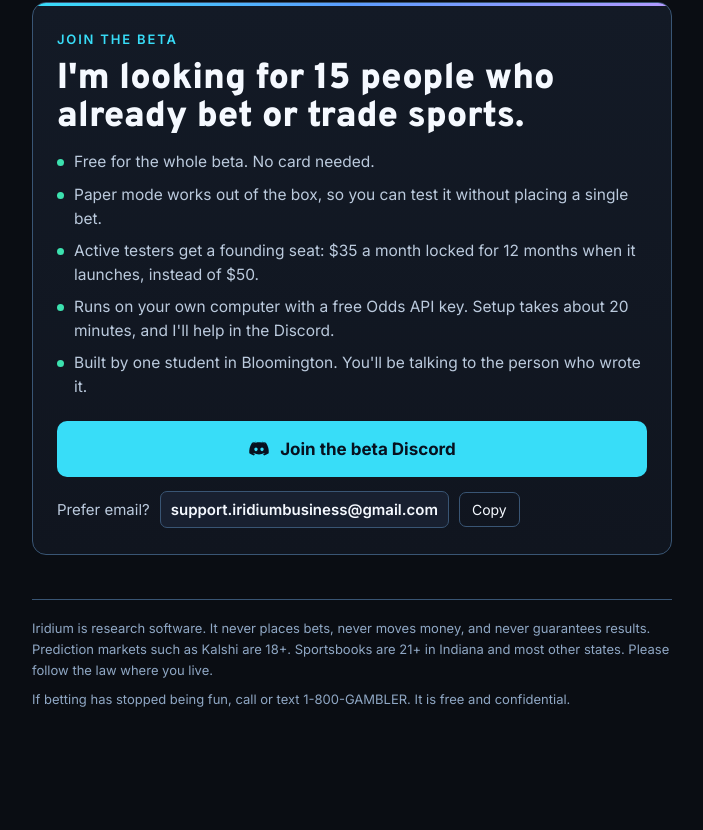
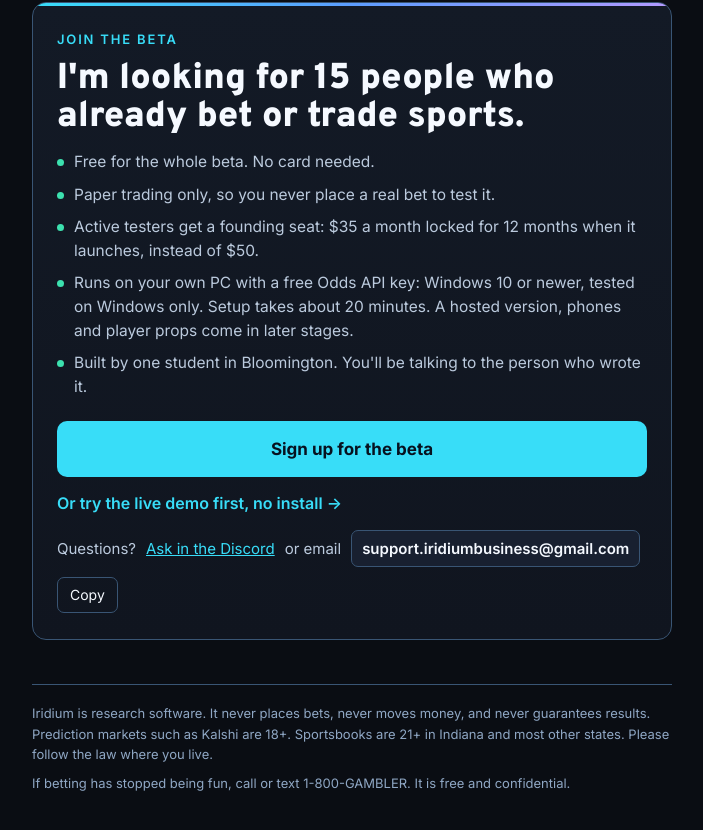
Before and after one commit to aidansherlock/iridium, a plain HTML site: page beta/index.html in a window 1280 px wide. Shown: the part 1536-2366 px from the top of the page, without its empty margins (288-991 px from the left). Before the commit the page ends 2301 px from the top, so only its background shows below. Drawn offline with Linux system fonts and the light colour scheme.

Commit message:
Point /beta at the sign-up form and live demo; match beta wording
Co-Authored-By: Claude Opus 5.5 <noreply@anthropic.com>
Claude-Session: https://claude.ai/code/session_01Bea8TrZpKVhRvbo7jvtznF

```diff
--- a/beta/index.html
+++ b/beta/index.html
@@ -63,6 +63,8 @@ p strong{color:var(--t1);font-weight:600}
 .btn:focus-visible,.copy:focus-visible,a:focus-visible{outline:2px solid var(--acc2);outline-offset:3px}
 .btn svg{width:22px;height:22px;flex:none}
 .cta{display:flex;flex-direction:column;gap:14px}
+.demo{color:var(--acc);font-weight:600;text-decoration:none;font-size:16px}.demo:hover{text-decoration:underline}
+.mail a{color:var(--acc)}
 .mail{display:flex;flex-wrap:wrap;align-items:center;gap:10px;color:var(--t2);font-size:15px}
 .mail code{font-family:var(--f-body);color:var(--t1);font-weight:600;user-select:all;word-break:break-all;background:var(--panel2);padding:6px 10px;border-radius:7px;border:1px solid var(--line)}
 .copy{border:1px solid var(--line);background:transparent;color:var(--t1);border-radius:7px;padding:6px 12px;font:inherit;font-size:14px;cursor:pointer}
@@ -107,17 +109,15 @@ p strong{color:var(--t1);font-weight:600}
     <p class="big">I'm looking for 15 people who already bet or trade sports.</p>
     <ul class="perks">
       <li>Free for the whole beta. No card needed.</li>
-      <li>Paper mode works out of the box, so you can test it without placing a single bet.</li>
+      <li>Paper trading only, so you never place a real bet to test it.</li>
       <li>Active testers get a founding seat: $35 a month locked for 12 months when it launches, instead of $50.</li>
-      <li>Runs on your own computer with a free Odds API key. Setup takes about 20 minutes, and I'll help in the Discord.</li>
+      <li>Runs on your own PC with a free Odds API key: Windows 10 or newer, tested on Windows only. Setup takes about 20 minutes. A hosted version, phones and player props come in later stages.</li>
       <li>Built by one student in Bloomington. You'll be talking to the person who wrote it.</li>
     </ul>
     <div class="cta">
-      <a class="btn" href="https://discord.gg/vU9kkAEnsh" target="_blank" rel="noopener">
-        <svg viewBox="0 0 24 24" aria-hidden="true" fill="currentColor"><path d="M19.6 5.3A17 17 0 0 0 15.5 4l-.2.4a15 15 0 0 1 3.7 1.8A13.6 13.6 0 0 0 12 4.6c-2.4 0-4.8.6-7 1.6a15 15 0 0 1 3.7-1.8L8.5 4a17 17 0 0 0-4.1 1.3C1.8 9.2 1.1 13 1.4 16.7A17 17 0 0 0 6.5 19l1.1-1.5c-.6-.2-1.2-.5-1.8-.9l.4-.3a12.2 12.2 0 0 0 11.6 0l.4.3c-.6.4-1.2.7-1.8.9l1.1 1.5a17 17 0 0 0 5.1-2.3c.4-4.3-.7-8-3-11.4ZM8.7 14.4c-1 0-1.8-.9-1.8-2s.8-2 1.8-2 1.8.9 1.8 2-.8 2-1.8 2Zm6.6 0c-1 0-1.8-.9-1.8-2s.8-2 1.8-2 1.8.9 1.8 2-.8 2-1.8 2Z"/></svg>
-        Join the beta Discord
-      </a>
-      <div class="mail">Prefer email? <code id="em">support.iridiumbusiness@gmail.com</code><button class="copy" id="cp" type="button">Copy</button></div>
+      <a class="btn" href="../#beta">Sign up for the beta</a>
+      <a class="demo" href="../demo/">Or try the live demo first, no install &rarr;</a>
+      <div class="mail">Questions? <a href="https://discord.gg/vU9kkAEnsh" target="_blank" rel="noopener">Ask in the Discord</a> or email <code id="em">support.iridiumbusiness@gmail.com</code><button class="copy" id="cp" type="button">Copy</button></div>
     </div>
   </section>
 
```
